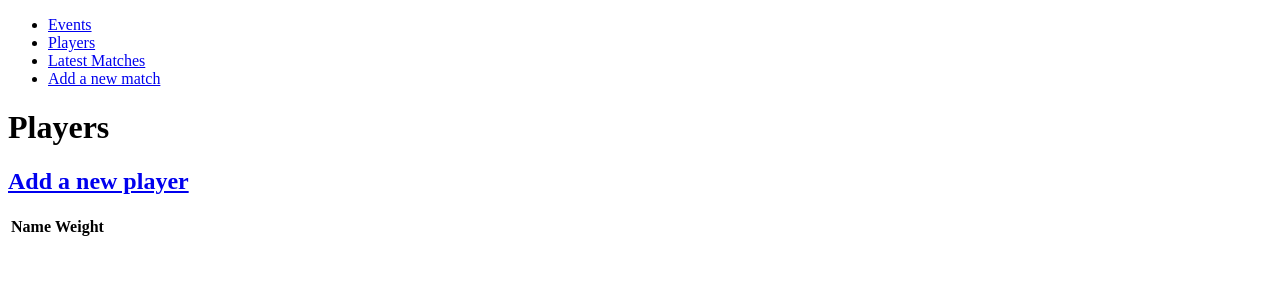
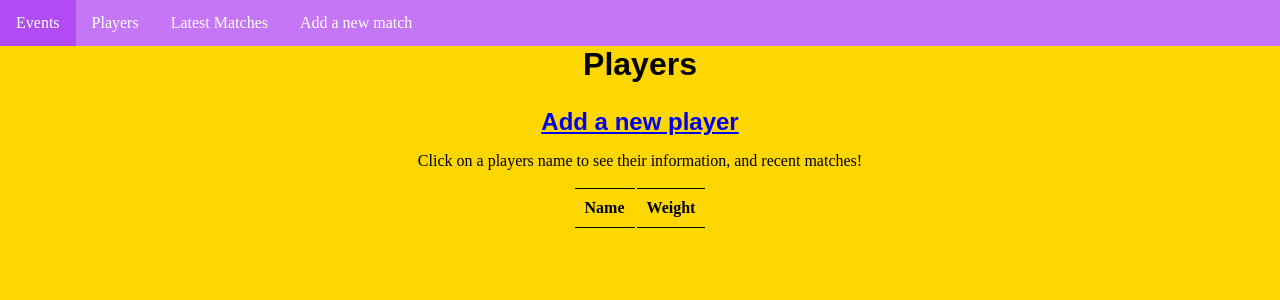
Before and after one commit to xboyjx/judo_matches_project, a Flask app: page /players in a window 1280 px wide. Shown: the top 300 px of the page. Run offline with Flask 2, Linux system fonts and the light colour scheme; data that the repository does not hold is empty; some libraries are stand-ins or nearby versions.

Commit message:
css added

```diff
--- /dev/null
+++ b/static/css/forms.css
@@ -0,0 +1,11 @@
+textarea, select, label {
+    margin:10px 0;
+    font-size:20px,
+}
+
+.submission-field {
+    box-sizing: border-box;
+    padding: 5px;
+    border-radius: 5px;
+    border: 2px solid white;
+}
--- /dev/null
+++ b/static/css/style.css
@@ -0,0 +1,54 @@
+
+
+body {
+    background: #FFD700;
+    padding: 0px;
+    margin: 0px;
+    padding-left:0px;
+}
+
+
+        ul {
+            list-style-type: none;
+            margin: 0;
+            padding: 0;
+            overflow: hidden;
+            background: #C576F6;
+        }
+
+            li{
+                float:left;
+
+            }
+
+                li a{
+                    display:block;
+                    color: white;
+                    text-align: center;
+                    padding: 14px 16px;
+                    text-decoration: none;
+                }
+
+                    li a:hover {
+                        background-color: #B24BF3;
+                    }
+
+
+    h1, h2, h3, h4, h5, h6{
+        font-family: Arial, Helvetica, sans-serif;
+        margin: 0px;
+        padding: 0px;
+    }
+
+    .h1-center {
+        margin-bottom: 25px;
+        text-align: center;
+    }
+
+    .h1-bottom-margin{
+        margin-bottom: 25px;
+    }
+
+    .center-text{
+        text-align: center;
+    }
--- /dev/null
+++ b/static/css/tables.css
@@ -0,0 +1,24 @@
+td, th {
+    text-align:center;
+    align-items:center;
+    padding:10px;
+}
+
+.table-center {
+    margin-left: auto;
+    margin-right: auto;
+}
+
+th{
+    border-bottom: 1px solid black;
+    border-top: 1px solid black;
+}
+
+.white-player-td {
+    background-color: white;
+}
+
+.blue-player-td {
+    background-color: blue;
+    color: white;
+}
--- a/templates/base.html
+++ b/templates/base.html
@@ -2,6 +2,11 @@
 <html>
     <head>
         <title>Judo Project</title>
+
+        <link rel="stylesheet" href="{{ url_for('static', filename='css/buttons.css') }}">
+        <link rel="stylesheet" href="{{ url_for('static', filename='css/forms.css') }}">
+        <link rel="stylesheet" href="{{ url_for('static', filename='css/style.css') }}">
+        <link rel="stylesheet" href="{{ url_for('static', filename='css/tables.css') }}">
     </head>
     <body>
         <main>
--- a/templates/home/index.html
+++ b/templates/home/index.html
@@ -1,4 +1,4 @@
 {% extends 'base.html' %}{% block content %}
-<h1>Judo Matches Tracket</h1>
+<h1>Judo Matches Tracker</h1>
 <p>Please use the nav bar to find any information you seek, based on either events or by specific player.</p>
 {% endblock %}
--- a/templates/players/index.html
+++ b/templates/players/index.html
@@ -1,13 +1,12 @@
 {% extends 'base.html' %} {% block content %}
 
-<h1>Players</h1>
-<h2><a href="/players/new">Add a new player</a></h2>
-<table>
+<h1 class ="h1-center" >Players</h1>
+<h2 class="center-text"><a href="/players/new">Add a new player</a></h2>
+<p class="center-text">Click on a players name to see their information, and recent matches!</p>
+<table class="table-center">
     <tr>
         <th>Name</th>
         <th>Weight</th>
-        <th> </th>
-        <th> </th>
     </tr>
     {% for player in players %}
     <tr>
```
Also changed, not shown: templates/events/index.html (+19 -16 lines), templates/events/show.html (+18 -8 lines), templates/matches/index.html (+18 -6 lines), templates/matches/new.html (+10 -10 lines), templates/players/new.html (+8 -8 lines), templates/players/show.html (+27 -8 lines), templates/players/update.html (+8 -8 lines), static/css/buttons.css (added).
